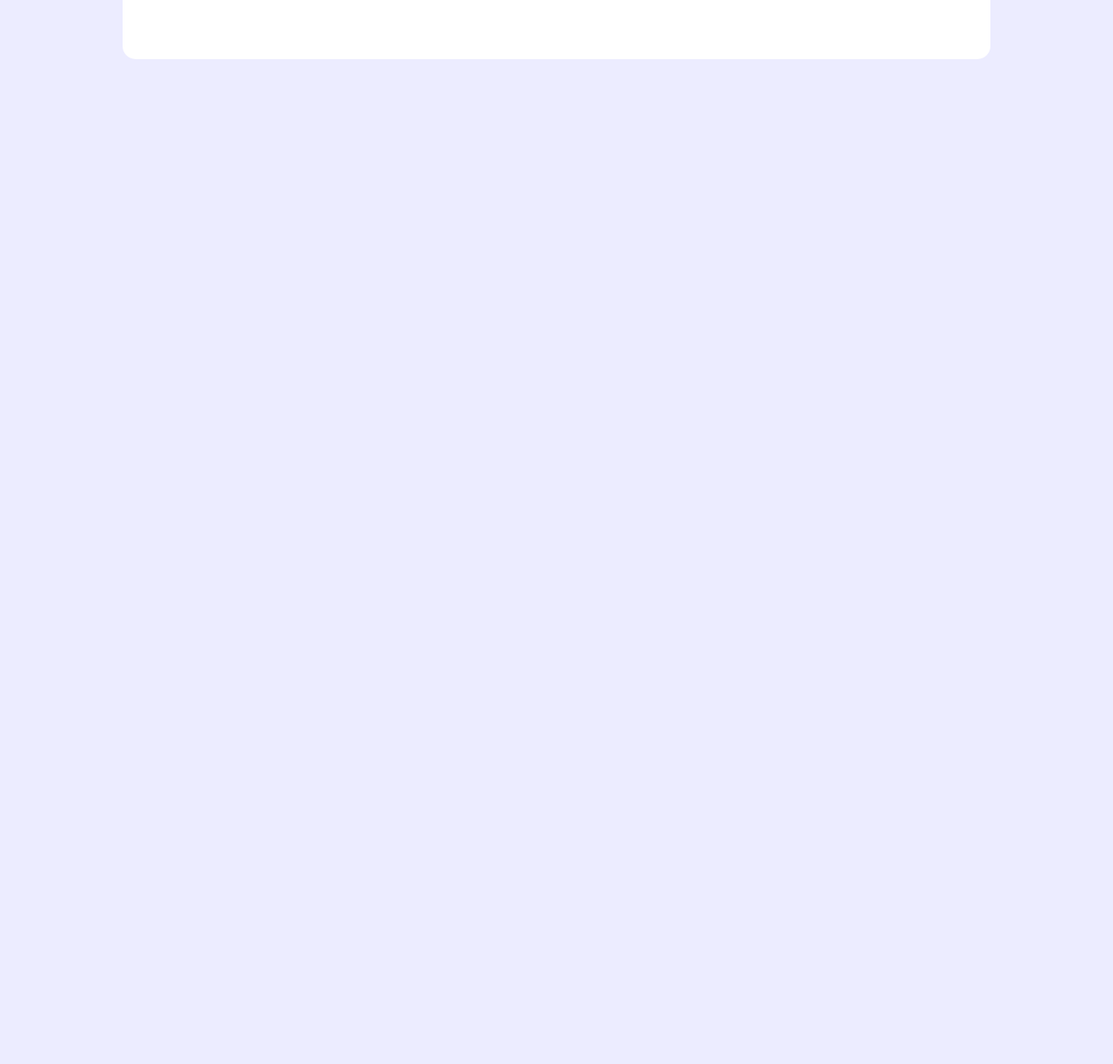
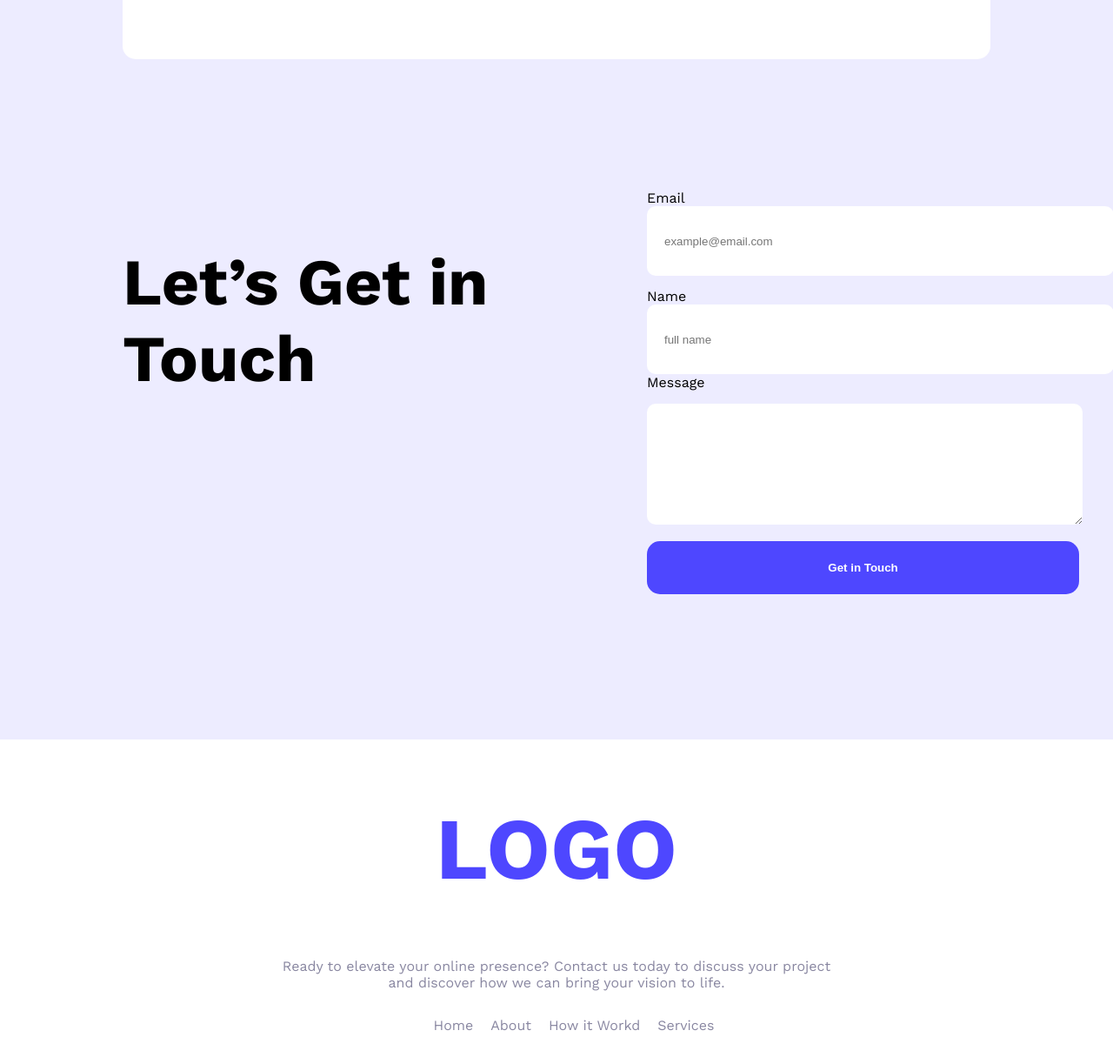
Before and after one commit to ryousufrahman/launchpad, a plain HTML site: page index.html in a window 1280 px wide. Shown: the part 3031-4254 px from the top of the page at 87% size. Before the commit the page ends 3249 px from the top, so only its background shows below. Drawn offline with nearby package versions, Linux system fonts and the light colour scheme.

Commit message:
added last page draft

```diff
--- a/index.html
+++ b/index.html
@@ -183,7 +183,52 @@
 
   </section>
 
+
+  <section>
+  <div class="last-form">
+      <div class="last-heading">
+      <h1>Let’s Get in Touch</h1>
+      </div>
+      <div class="info-form">
+        <form action="">
+          <label for="Email">Email
+            <input type="email" placeholder="example@email.com" class="form1">
+          </label><br>
+         <label for="Name">Name
+          <input type="text" placeholder="full name" class="form2">
+         </label><br>
+         <label for="Message">Message
+          <textarea name="Message"  id="Message" placeholder="write your message...."> </textarea>
+         </label>
+        </form>
+
+        <div class="last-button"> <button class="sign-button btn6">Get in Touch</button></div>
+      </div>
+
+
+  </div>
+
+
+  </section>
+
 </main>
+
+<footer>
+  <div class="footer-box">
+  <h1>LOGO </h1>
+ <p>Ready to elevate your online presence? Contact us today to discuss your project and discover how we can bring your vision to life.</p>
+</div>
+
+<div class="footer-list">
+
+  <ul>
+    <li>Home</li>
+    <li>About</li>
+    <li>How it Workd</li>
+    <li>Services</li>
+  </ul>
+</div>
+</footer>
 
 </body>
 </html>
--- a/styles/style.css
+++ b/styles/style.css
@@ -60,7 +60,7 @@ header{
 
 /*heo section ended*/
 
-body{
+main , header{
     background-color: rgba(78, 71, 255, 10%);
 }
 
@@ -74,6 +74,7 @@ body{
     border-radius: 25px;
     margin-top: 100px;
     padding: 30px;
+
 }
 .second-heading{
     font-weight: bold;
@@ -153,6 +154,7 @@ body{
     background-color: white;
     padding: 30px;
     gap: 20px;
+    border-radius: 5px;
 
 }
 .icon{
@@ -210,3 +212,73 @@ body{
     font-weight: bold;
     font-size: 50px;
 }
+
+.last-form{
+    display: flex;
+    gap: 50px;
+    height: 632px;
+    width: 1140px;
+    margin-left: 141px;
+    margin-right: 141px;
+    justify-content: space-between;
+
+}
+.last-heading{
+    font-weight: bold;
+    font-size: 50px;
+}
+form input{
+    width: 497px;
+    height: 70px;
+    padding:5px 20px ;
+    border: none;
+    border-radius: 10px;
+}
+form textarea{
+    width: 497px;
+    height: 135px;
+    border: none;
+    border-radius: 10px;
+    margin-top: 15px;
+    margin-bottom: 15px;
+}
+.form1{
+    margin-bottom: 14px;
+}
+.btn6{
+    width: 497px;
+    height: 61px;
+}
+footer{
+    background-color: white;
+}
+footer h1{
+    font-weight: bold;
+    font-size: 100px;
+    color: #4E47FF;
+    text-align: center;
+
+}
+footer p{
+
+    color: #8987A1;
+    text-align: center;
+    margin-top: 20px;
+}
+.footer-box{
+    width: 50%;
+    margin: 0 auto;
+}
+footer ul{
+    display: flex;
+    gap: 20px;
+    list-style: none;
+    color:#8987A1;
+    justify-content: center;
+    margin-top: 30px;
+    margin-bottom: 100px;
+
+}
+footer li{
+    li
+}
```
